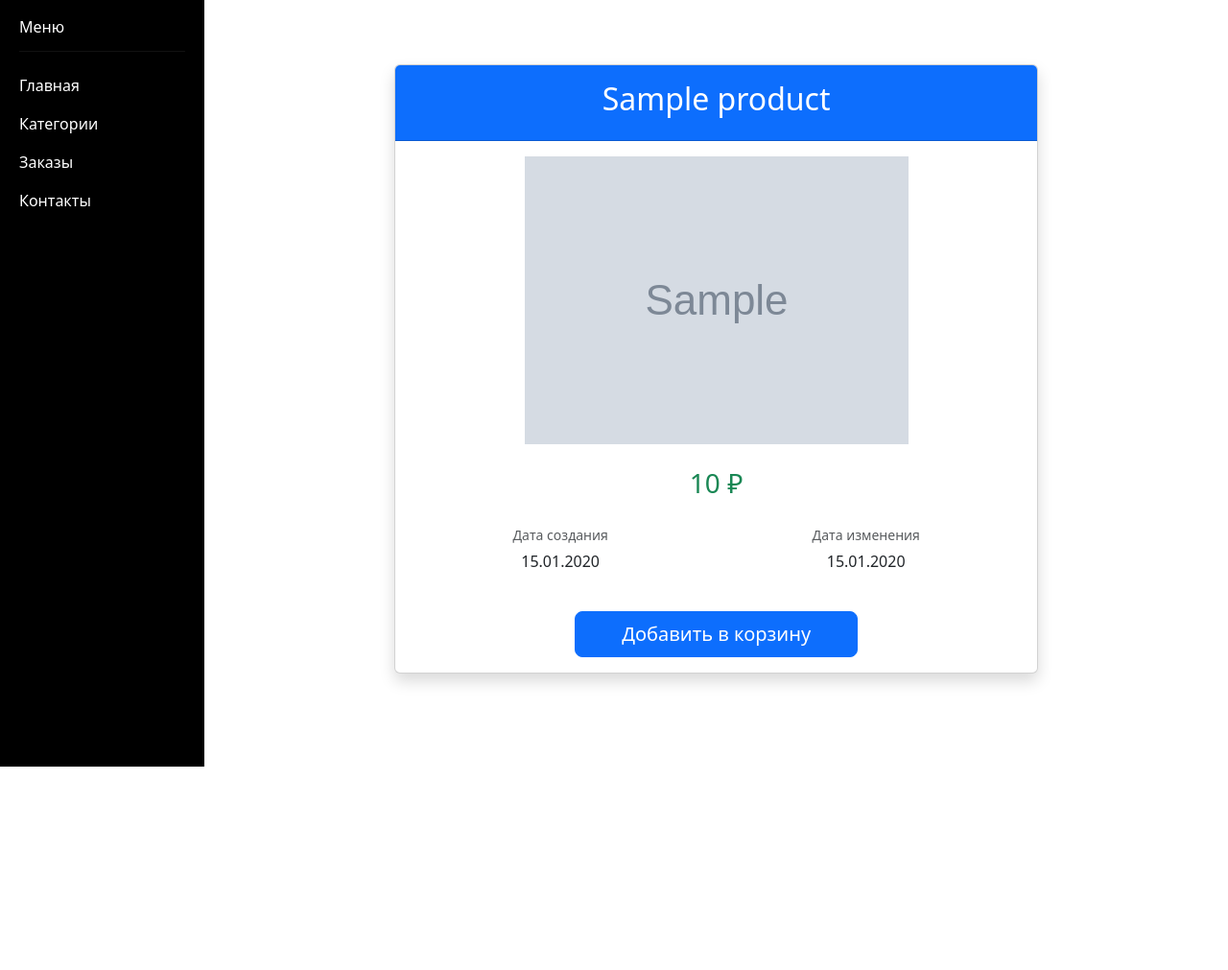
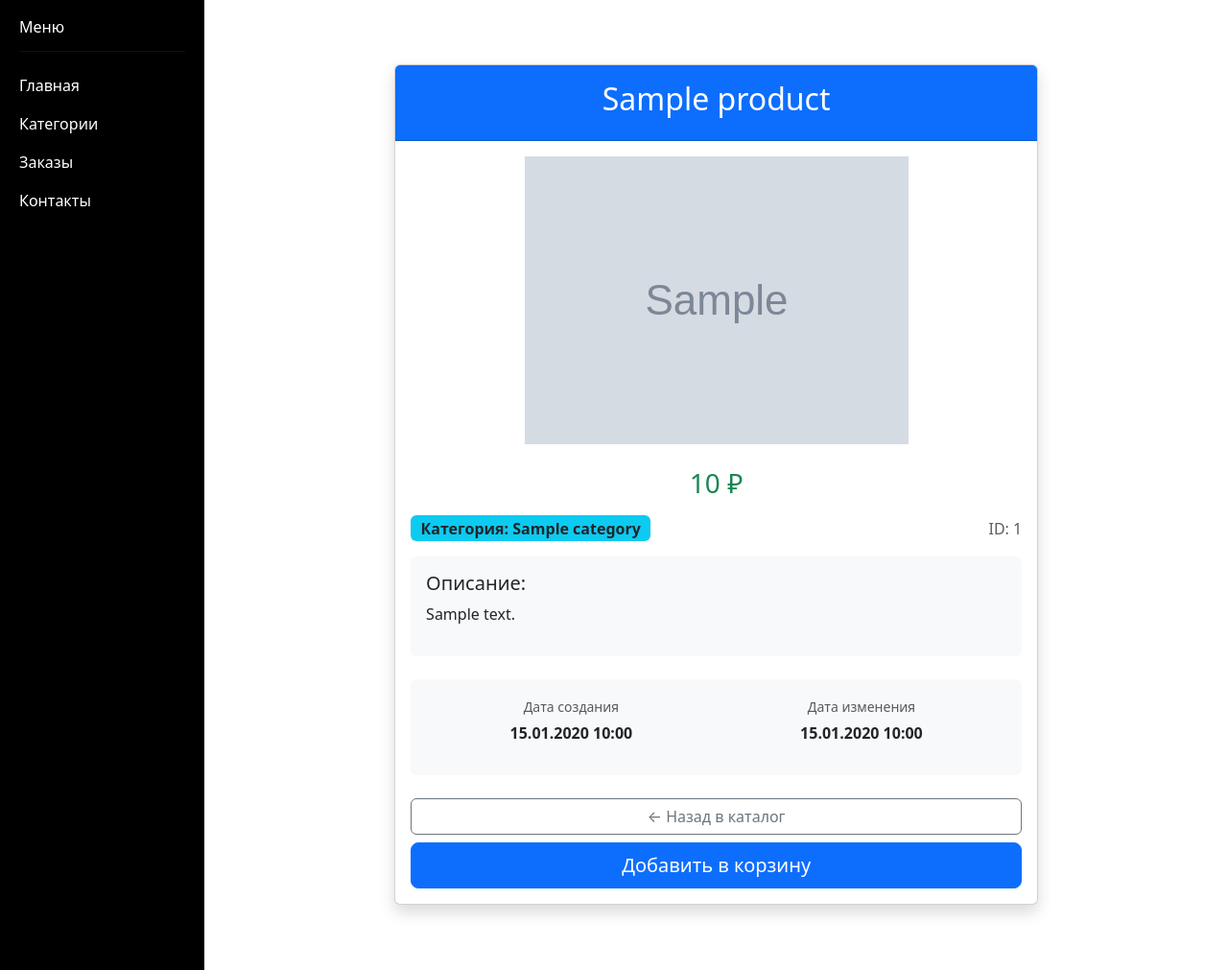
Before and after one commit to GostischevAndrey/Django_project, a Django app: page /product_info/1/ in a window 1280 px wide. Shown: the part 139-1150 px from the top of the page at 96% size. Before the commit the page ends 938 px from the top, so only its background shows below. Run offline with Django 5.2, Linux system fonts and the light colour scheme; tables that the repository leaves empty hold one stand-in row (Sample ...); some libraries are stand-ins or nearby versions.

Commit message:
доделал дз

```diff
--- a/catalog/templates/product_info.html
+++ b/catalog/templates/product_info.html
@@ -1,28 +1,56 @@
 {% extends 'base.html' %}
 {% load my_tags %}
+{% block title %}{{ product.name }} - Детали товара{% endblock %}
 {% block content %}
 <div class="container my-5">
     <div class="row justify-content-center">
         <div class="col-md-8">
             <div class="card shadow">
                 <div class="card-header bg-primary text-white text-center py-3">
-                    <h2>{{product.name}}</h2>
+                    <h2>{{ product.name }}</h2>
                 </div>
                 <div class="card-body text-center">
-                    <img src="{{product.image | media_filter}}" class="img-fluid mb-4" style="max-height: 400px;" alt="{{product.name}}">
-                    <h3 class="card-title text-success mb-3">{{product.price}} ₽</h3>
-                    <p class="card-text mb-4">{{product.description}}</p>
-                    <div class="d-flex justify-content-around mb-4">
+                    {% if product.image %}
+                    <img src="{{ product.image.url }}" class="img-fluid mb-4" style="max-height: 400px;" alt="{{ product.name }}">
+                    {% else %}
+                    <div class="bg-light p-5 mb-4 text-muted rounded">
+                        Изображение отсутствует
+                    </div>
+                    {% endif %}
+
+                    <div class="mb-4">
+                        <h3 class="text-success mb-3">{{ product.price }} ₽</h3>
+                        <div class="d-flex justify-content-between align-items-center mb-3">
+                            <span class="badge bg-info text-dark fs-6">
+                                Категория: {{ product.category.name_category }}
+                            </span>
+                            <span class="text-muted">ID: {{ product.id }}</span>
+                        </div>
+                        <div class="card-text mb-4 p-3 bg-light rounded text-start">
+                            <h5>Описание:</h5>
+                            <p>{{ product.descriptions }}</p>
+                        </div>
+                    </div>
+
+                    <div class="d-flex justify-content-around mb-4 bg-light p-3 rounded">
                         <div>
                             <p class="text-muted mb-1"><small>Дата создания</small></p>
-                            <p>{{product.created_at|date:"d.m.Y"}}</p>
+                            <p class="fw-bold">{{ product.created_at|date:"d.m.Y H:i" }}</p>
                         </div>
                         <div>
                             <p class="text-muted mb-1"><small>Дата изменения</small></p>
-                            <p>{{product.updated_at|date:"d.m.Y"}}</p>
+                            <p class="fw-bold">{{ product.updated_at|date:"d.m.Y H:i" }}</p>
                         </div>
                     </div>
-                    <button class="btn btn-primary btn-lg px-5">Добавить в корзину</button>
+
+                    <div class="d-grid gap-2">
+                        <a href="{% url 'catalog:catalog' %}" class="btn btn-outline-secondary">
+                            ← Назад в каталог
+                        </a>
+                        <button class="btn btn-primary btn-lg">
+                            Добавить в корзину
+                        </button>
+                    </div>
                 </div>
             </div>
         </div>
```
